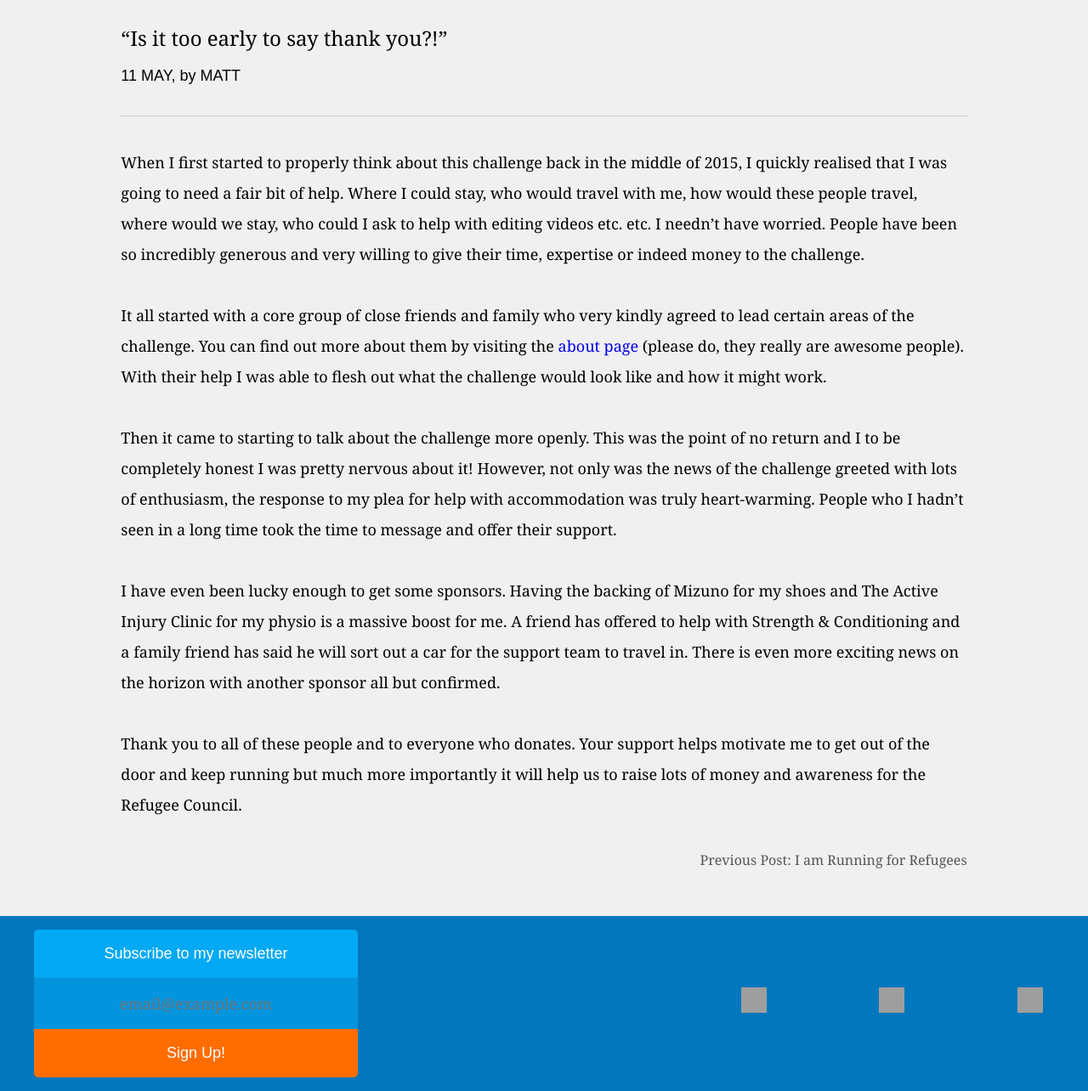
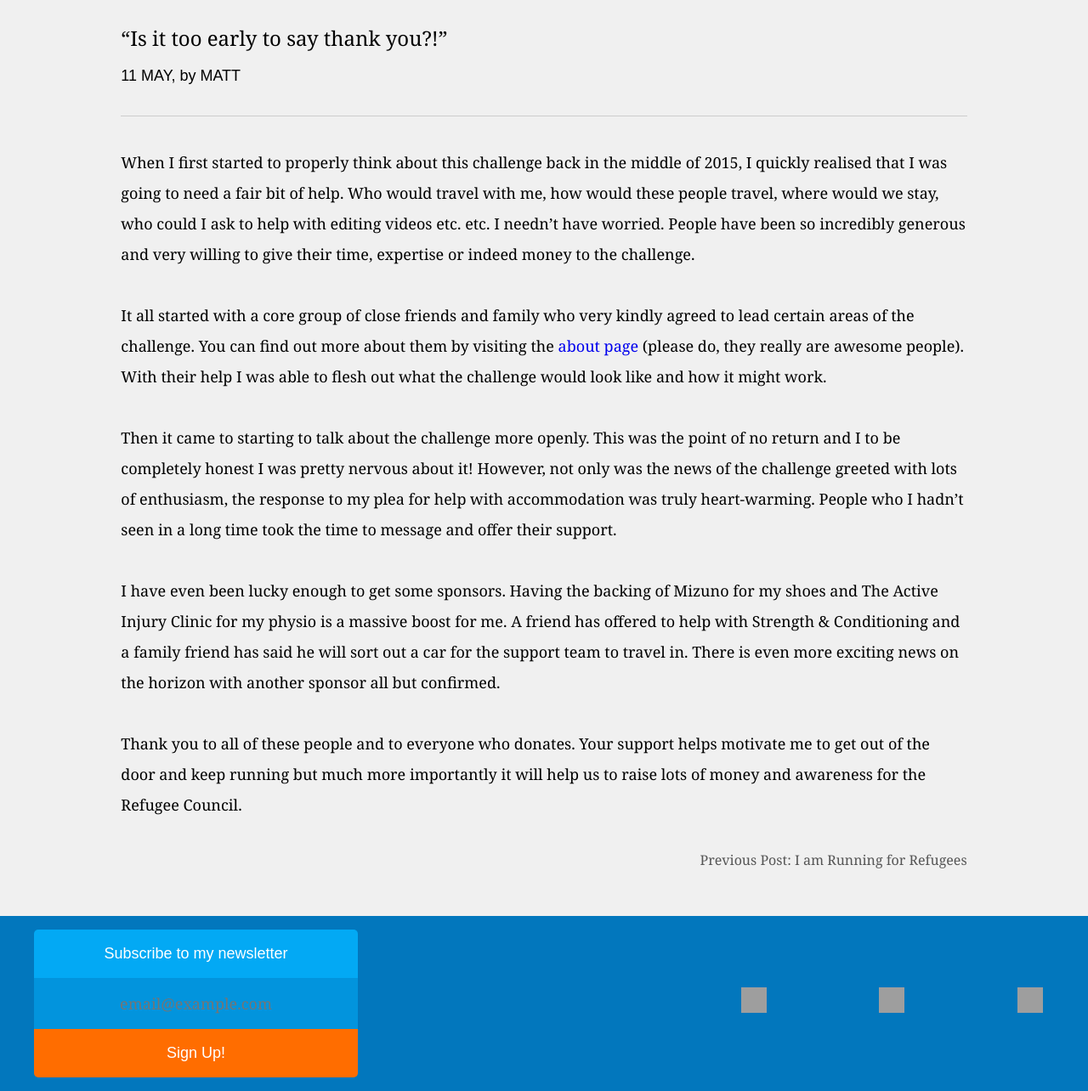
Before and after one commit to tombyers/runningforrefugees, a Jekyll site: the page built from _posts/2016-05-11-Early thank yous.markdown, in a window 1280 px wide, cut to the strip 154-1438 px from the top of the page. Shown: the whole strip at 85% size. Built offline with Jekyll 4.4.1, drawn with Linux system fonts in a browser that asks for light colours; grey boxes are pictures that could not be loaded.

Commit message:
Update 2016-05-11-Early thank yous.markdown

```diff
--- a/_posts/2016-05-11-Early thank yous.markdown
+++ b/_posts/2016-05-11-Early thank yous.markdown
@@ -6,7 +6,7 @@
 active: blog
 ---
 
-When I first started to properly think about this challenge back in the middle of 2015, I quickly realised that I was going to need a fair bit of help. Where I could stay, who would travel with me, how would these people travel, where would we stay, who could I ask to help with editing videos etc. etc. I needn’t have worried. People have been so incredibly generous and very willing to give their time, expertise or indeed money to the challenge.
+When I first started to properly think about this challenge back in the middle of 2015, I quickly realised that I was going to need a fair bit of help. Who would travel with me, how would these people travel, where would we stay, who could I ask to help with editing videos etc. etc. I needn’t have worried. People have been so incredibly generous and very willing to give their time, expertise or indeed money to the challenge.
 <br><br>
 It all started with a core group of close friends and family who very kindly agreed to lead certain areas of the challenge. You can find out more about them by visiting the [about page](http://www.runningforrefugees.co.uk/about/) (please do, they really are awesome people). With their help I was able to flesh out what the challenge would look like and how it might work.
 <br><br>
```
